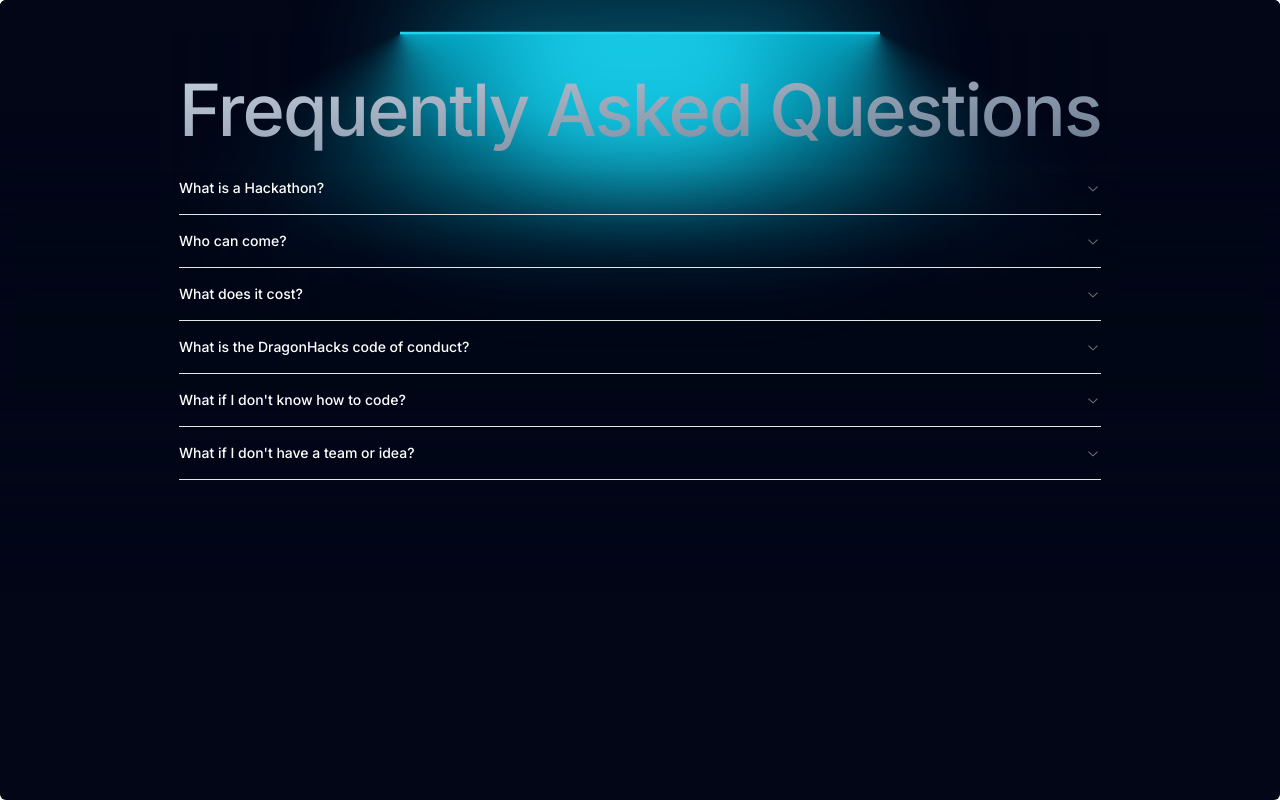
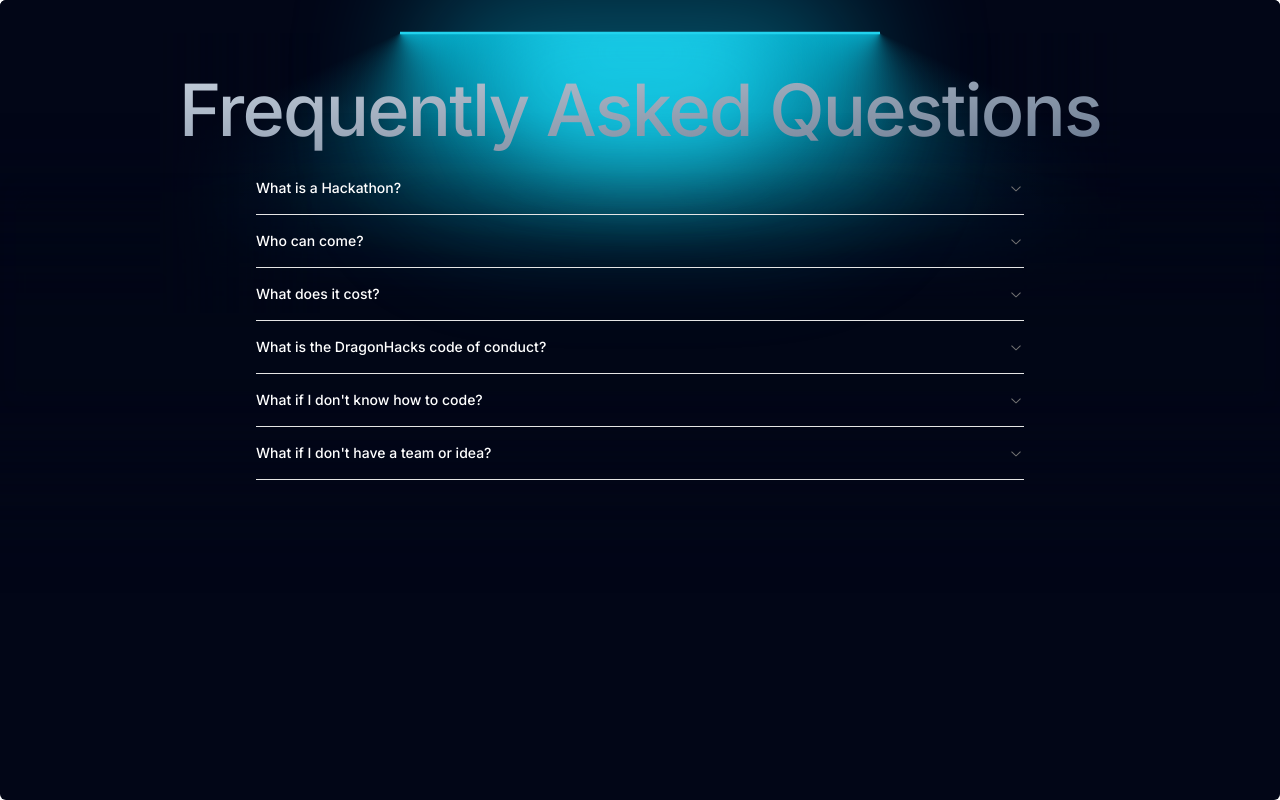
Before and after one commit to paulano1/DragonHacks2024, a Next.js app: page /faq in a window 1280 px wide. Built offline with nearby package versions, Linux system fonts and the light colour scheme.

Commit message:
FAQ max width fix

```diff
--- a/app/ui/accordian.tsx
+++ b/app/ui/accordian.tsx
@@ -14,7 +14,7 @@ export default function Faq() {
 
   return (
     <LampContainer>
-    <Accordion type="single" collapsible className="w-full text-white">
+    <Accordion type="single" collapsible className="w-full text-white max-w-3xl">
       <AccordionItem value="item-1">
         <AccordionTrigger>What is a Hackathon?</AccordionTrigger>
         <AccordionContent>
@@ -44,12 +44,12 @@ export default function Faq() {
         Dragon hacks abides by the MLH Code of Conduct, and the Drexel code of conduct. Every Dragon Hacks applicant must agree to this Code of Conduct to be considered for admission. Dragon Hacks is a safe place where everyone is welcome ❤️.
         </AccordionContent>
       </AccordionItem>
-      <AccordionItem value="item-4">
+      <AccordionItem value="item-5">
         <AccordionTrigger>What if I don&apos;t know how to code?</AccordionTrigger>
         <AccordionContent>
         Dragon Hacks is the perfect time and place to learn. We provide starter code “hack packs” on our github as well as beginner-friendly workshops and mentors to help you build something you can be proud of.        </AccordionContent>
       </AccordionItem>
-      <AccordionItem value="item-4">
+      <AccordionItem value="item-6">
         <AccordionTrigger>What if I don&apos;t have a team or idea?</AccordionTrigger>
         <AccordionContent>
         Many of our hackers don&apos;t have a team coming in, and find them at the event!  We have a ton of team-forming activities to help you find teammates and idea brainstorming sessions for all our tracks.        </AccordionContent>
```
